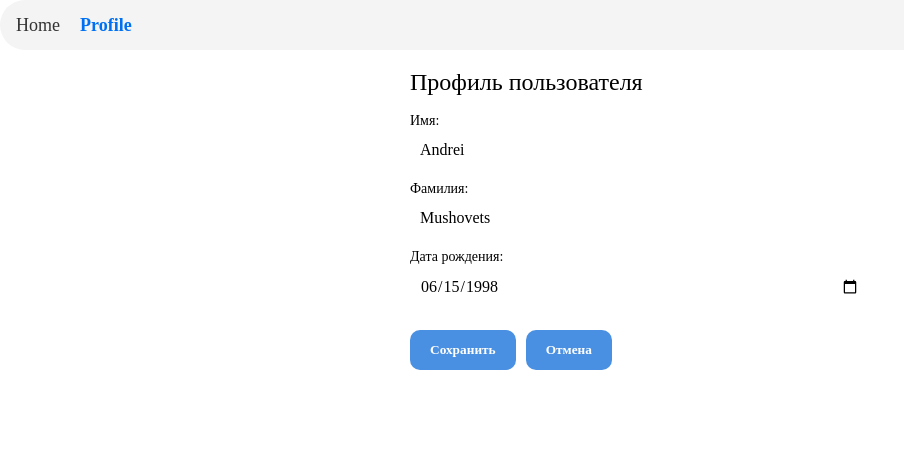
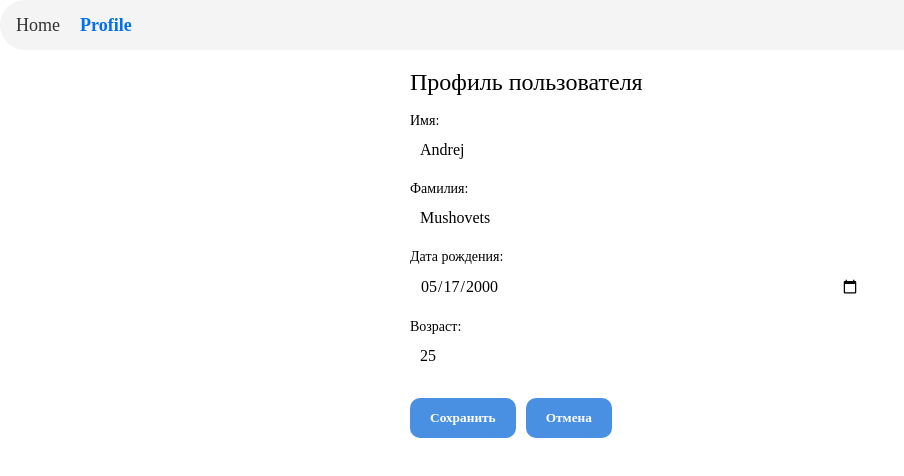
Before and after one commit to andrei-myshoves/Lern-Languages-app, a React (Create React App) app: page /profile in a window 1280 px wide. Both pictures are taken after a click on the button "Редактировать". Shown: the top 476 px of the page, without its empty margins (0-904 px from the left). Built offline with nearby package versions, Linux system fonts and the light colour scheme; data requests are answered from the project's data file.

Commit message:
add Api from json-server in profilepage

```diff
--- a/src/pages/ProfilePage/ProfilePage.jsx
+++ b/src/pages/ProfilePage/ProfilePage.jsx
@@ -1,29 +1,48 @@
-import { useState } from 'react'
+import { useEffect, useState } from 'react'
+import axios from 'axios'
 import styles from './ProfilePage.module.css'
 import Button from '../../components/UI/Button/Button'
 
 export default function ProfilePage() {
-    const [user, setUser] = useState({
-        firstName: 'Andrei',
-        lastName: 'Mushovets',
-        birthday: '1998-06-15',
-    })
+    const [user, setUser] = useState(null)
+    const [isEditing, setIsEditing] = useState(false)
+    const [form, setForm] = useState({})
+    const [loading, setLoading] = useState(true)
 
-    const [isEditing, setIsEditing] = useState(false)
+    useEffect(() => {
+        const loadProfile = async () => {
+            try {
+                const res = await axios.get('http://localhost:8000/profile')
+                setUser(res.data)
+                setForm(res.data)
+            } catch {
+                console.error('Ошибка загрузки профиля')
+            } finally {
+                setLoading(false)
+            }
+        }
 
-    const [form, setForm] = useState(user)
+        loadProfile()
+    }, [])
 
     const handleChange = e => {
-        setForm({
-            ...form,
+        setForm(prev => ({
+            ...prev,
             [e.target.name]: e.target.value,
-        })
+        }))
     }
 
-    const saveChanges = () => {
-        setUser(form)
-        setIsEditing(false)
+    const saveChanges = async () => {
+        try {
+            const res = await axios.patch('http://localhost:8000/profile', form)
+            setUser(res.data)
+            setIsEditing(false)
+        } catch {
+            console.error('Ошибка сохранения профиля')
+        }
     }
+
+    if (loading) return <div>Загрузка...</div>
 
     return (
         <div className={styles.wrapper}>
@@ -38,7 +57,10 @@ export default function ProfilePage() {
                         <strong>Фамилия:</strong> {user.lastName}
                     </p>
                     <p>
-                        <strong>Дата рождения:</strong> {user.birthday}
+                        <strong>Дата рождения:</strong> {user.birthDate}
+                    </p>
+                    <p>
+                        <strong>Возраст:</strong> {user.age}
                     </p>
 
                     <Button onClick={() => setIsEditing(true)}>Редактировать</Button>
@@ -59,7 +81,12 @@ export default function ProfilePage() {
 
                     <label>
                         Дата рождения:
-                        <input type="date" name="birthday" value={form.birthday} onChange={handleChange} />
+                        <input type="date" name="birthDate" value={form.birthDate} onChange={handleChange} />
+                    </label>
+
+                    <label>
+                        Возраст:
+                        <input type="number" name="age" value={form.age} onChange={handleChange} />
                     </label>
 
                     <div className={styles.actions}>
```
Also changed, not shown: json-server/db.json.
